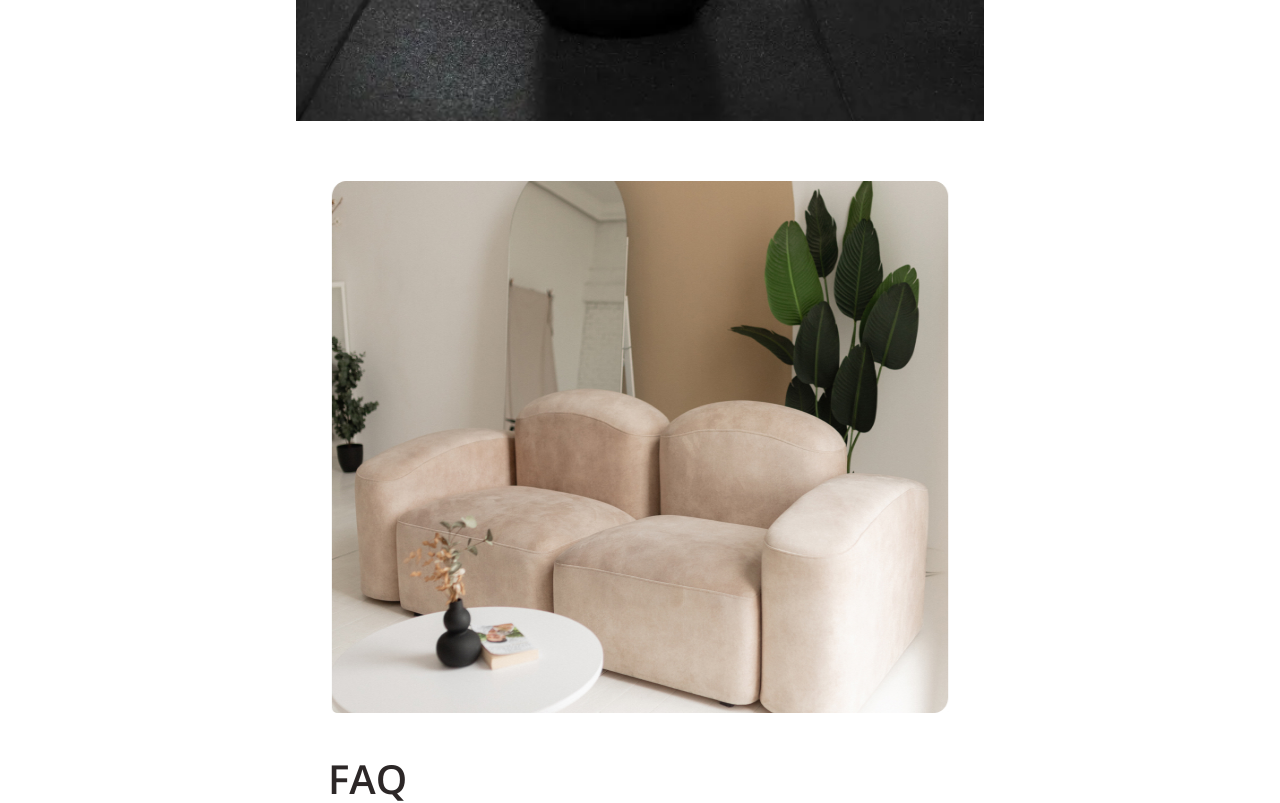
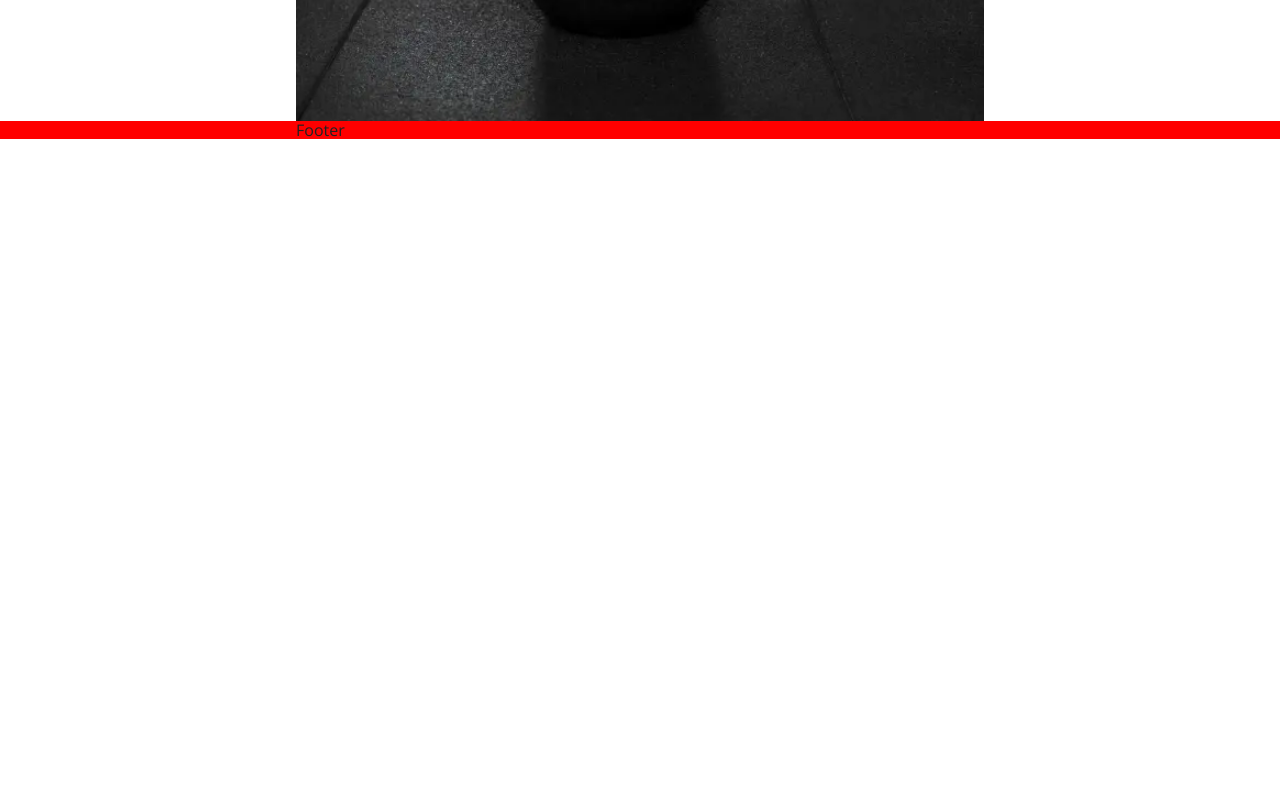
Before and after one commit to z9877969/psychologist, a React (Vite) app: page / in a window 1280 px wide. Shown: the part 1420-2223 px from the top of the page. After the commit the page ends 1561 px from the top, so only its background shows below. Built offline with nearby package versions, Linux system fonts and the light colour scheme.

Commit message:
Update MainPage.jsx
вирішив конфлікт

```diff
--- a/src/pages/MainPage.jsx
+++ b/src/pages/MainPage.jsx
@@ -1,13 +1,11 @@
 import { ModuleTemplate } from 'modules/_template';
 import { Blog } from 'modules/blogSection';
-import FrequentlyAskedQuestions from 'modules/frequentlyAskedQuestions/components/FrequentlyAskedQuestions/FrequentlyAskedQuestions';
 
 const MainPage = () => {
   return (
     <>
       <Blog />
       <ModuleTemplate />
-      <FrequentlyAskedQuestions />
     </>
   );
 };
```
